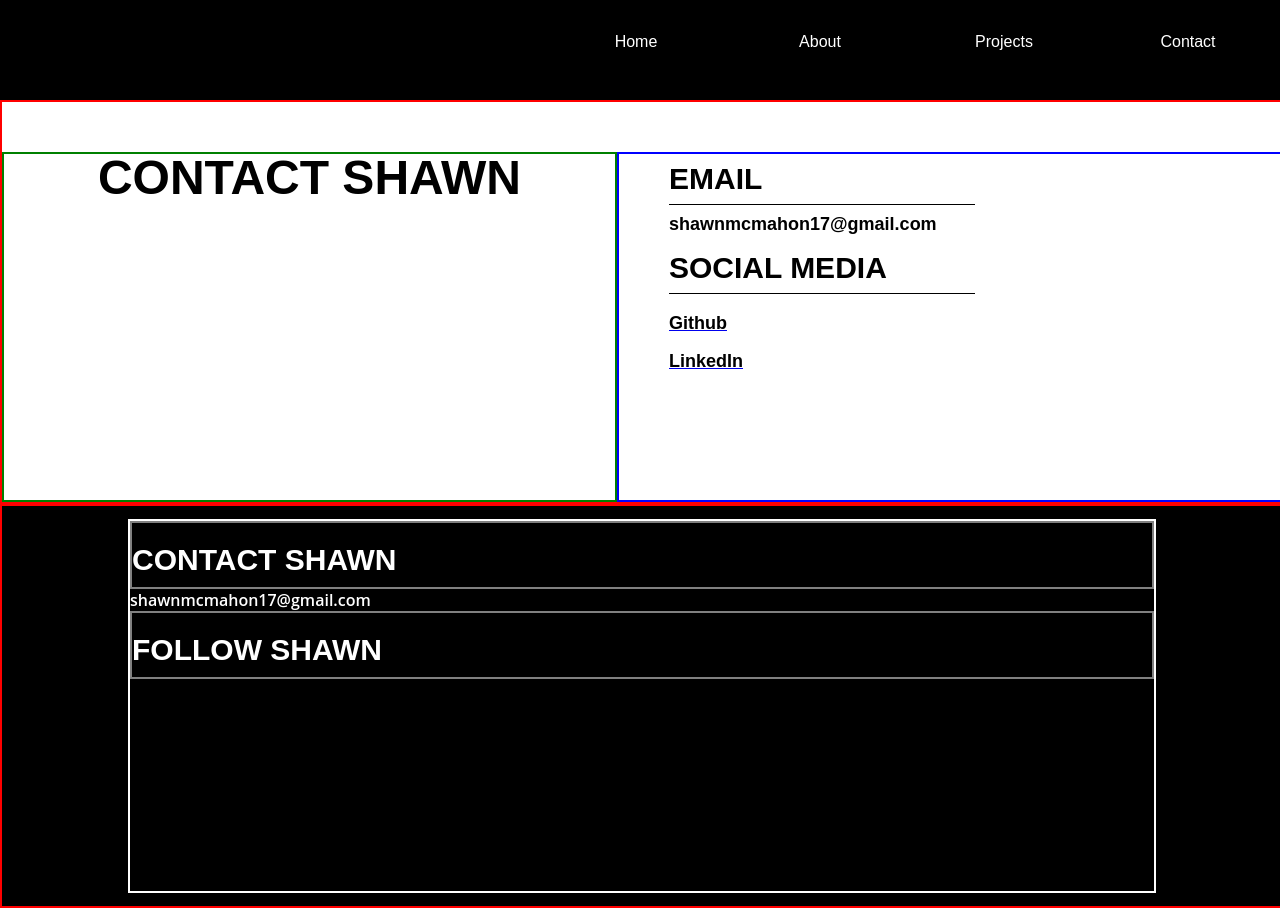
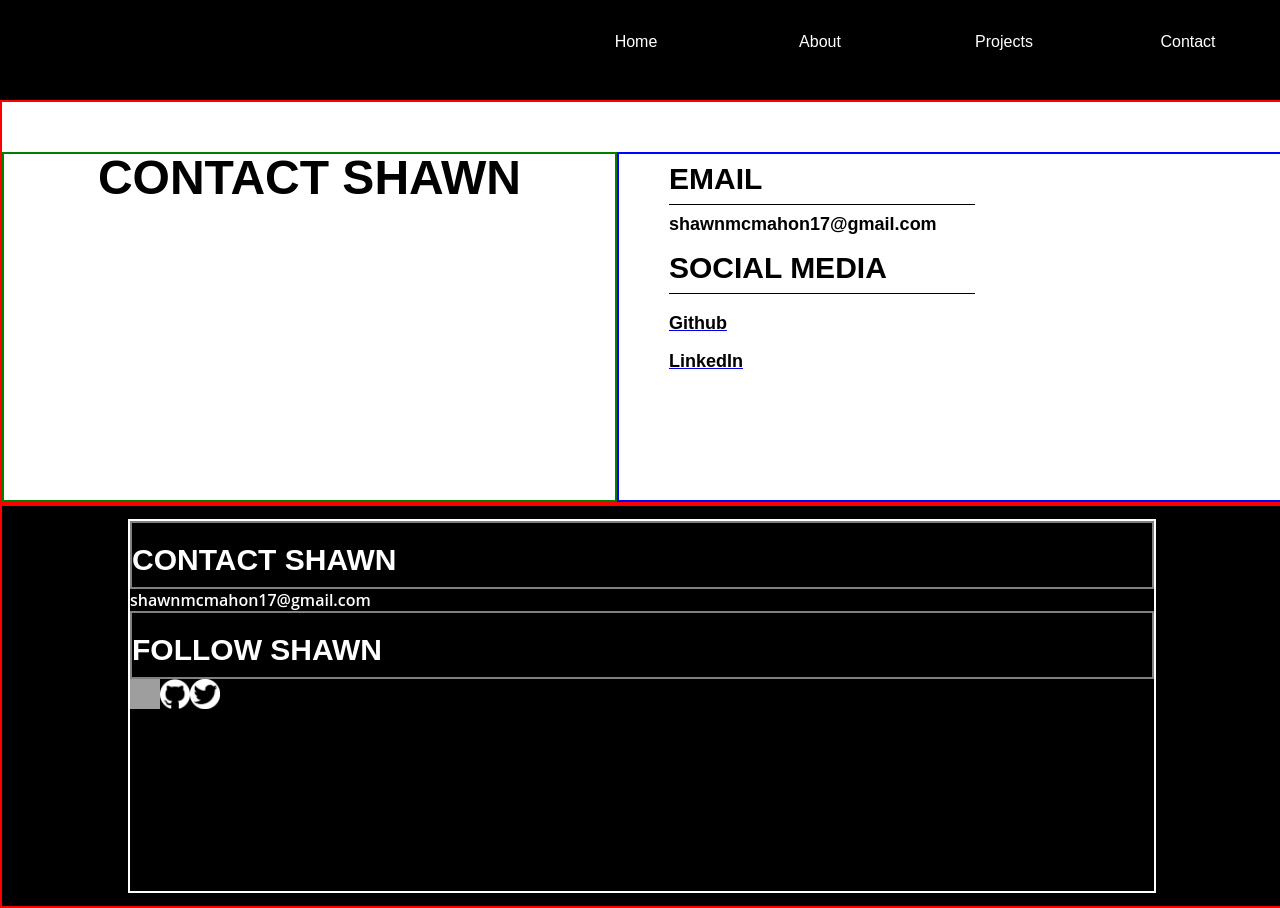
Before and after one commit to shawnmcmahon/portfolio, a React (Create React App) app: page /contact in a window 1280 px wide. Built offline with nearby package versions, Linux system fonts and the light colour scheme; grey boxes are pictures that could not be loaded.

Commit message:
Add github and linkedIN logos to the Footer Component

```diff
--- a/src/Components/Footer/Footer.css
+++ b/src/Components/Footer/Footer.css
@@ -34,3 +34,8 @@
   font-family: 'Open Sans', sans-serif;
   font-size: 16px;
 }
+
+.social-logo {
+  height: 30px;
+  width: 30px;
+}
--- a/src/Components/Footer/Footer.js
+++ b/src/Components/Footer/Footer.js
@@ -1,4 +1,7 @@
 import './Footer.css';
+import linkedInLogo from '../../assets/li.png';
+import githubLogo from '../../assets/gh.png';
+import twitterLogo from '../../assets/twitter.png';
 
 const Footer = () => {
   return (
@@ -13,6 +16,17 @@ const Footer = () => {
         <div className="contact-label-container">
           FOLLOW SHAWN
         </div>
+        <div className="contact-value-container">
+          <a href="https://www.linkedin.com/in/shawnpmcmahon/">
+            <img src={linkedInLogo} className="social-logo" />
+          </a>
+          <a href="https://github.com/shawnmcmahon">
+            <img src={githubLogo} className="social-logo" />
+          </a>
+          <a href="https://github.com/shawnmcmahon">
+            <img src={twitterLogo} className="social-logo" />
+          </a>
+        </div>
       </div>
     </div>
   );
```
